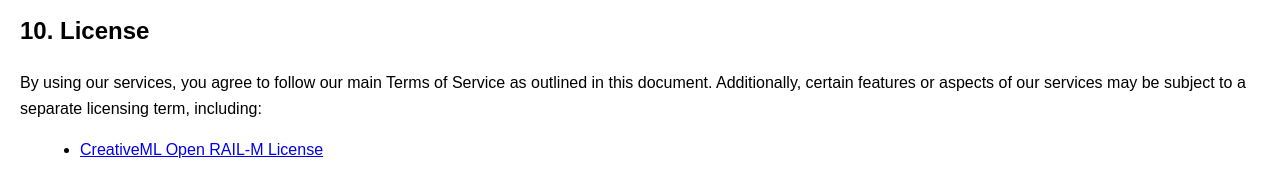
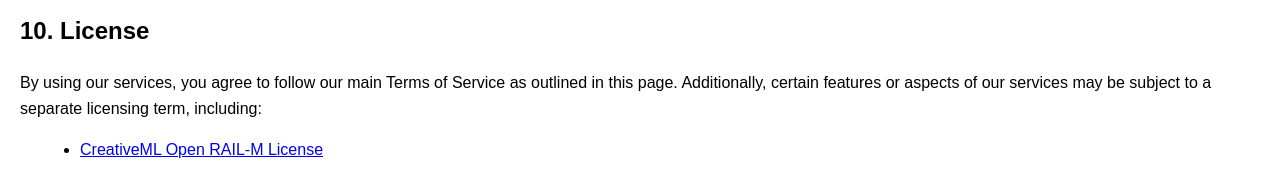
Before and after one commit to PegasusStudio/PegasusStudio.github.io, a plain HTML site: page fantasy/terms_and_conditions.html in a window 1280 px wide. Shown: the part 2887-3058 px from the top of the page. Drawn offline with Linux system fonts and the light colour scheme.

Commit message:
Update terms_and_conditions.html

```diff
--- a/fantasy/terms_and_conditions.html
+++ b/fantasy/terms_and_conditions.html
@@ -135,7 +135,7 @@
 
   <section>
     <h2>10. License</h2>
-    <p>By using our services, you agree to follow our main Terms of Service as outlined in this document. Additionally, certain features or aspects of our services may be subject to a separate licensing term, including:</p>
+    <p>By using our services, you agree to follow our main Terms of Service as outlined in this page. Additionally, certain features or aspects of our services may be subject to a separate licensing term, including:</p>
     <ul>
       <li><a href="https://huggingface.co/spaces/CompVis/stable-diffusion-license">CreativeML Open RAIL-M License</a></li>
     </ul>
```
